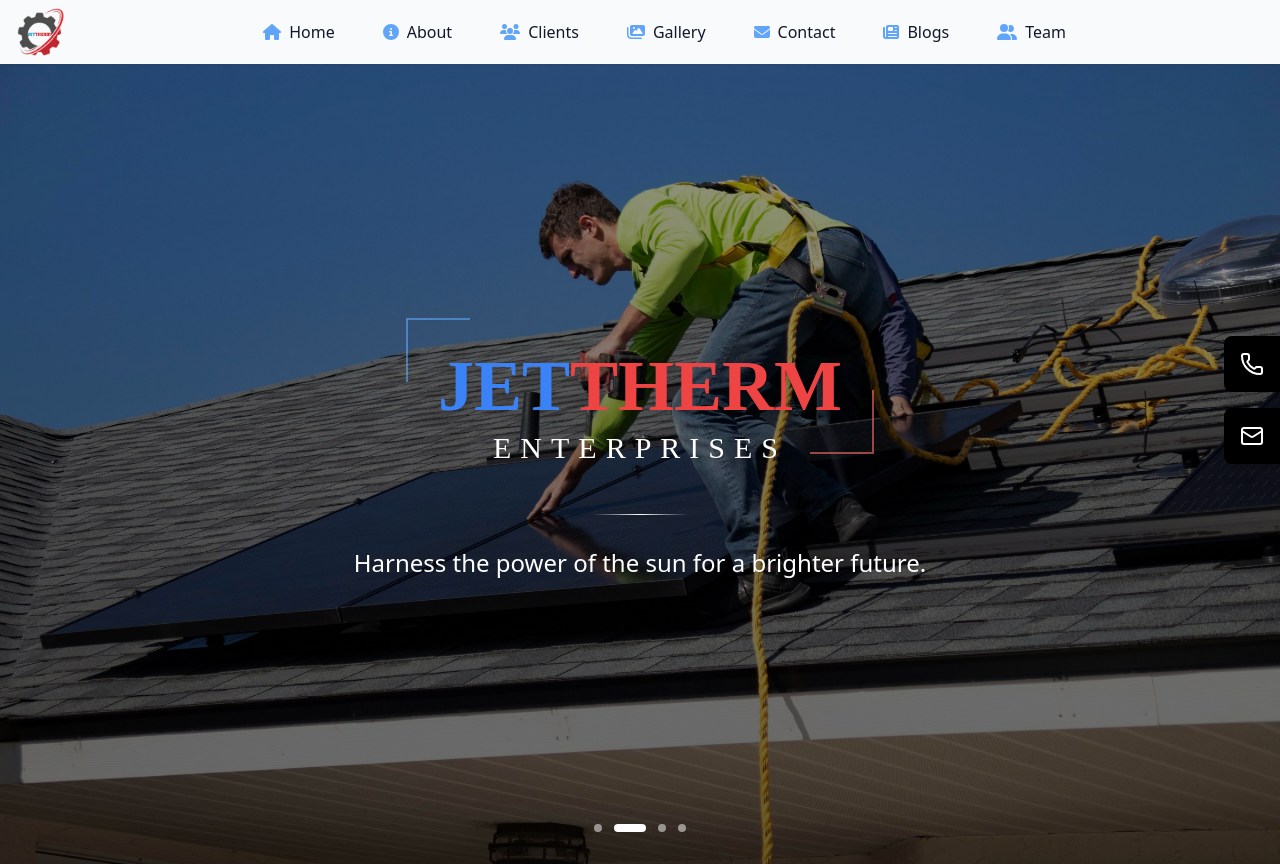
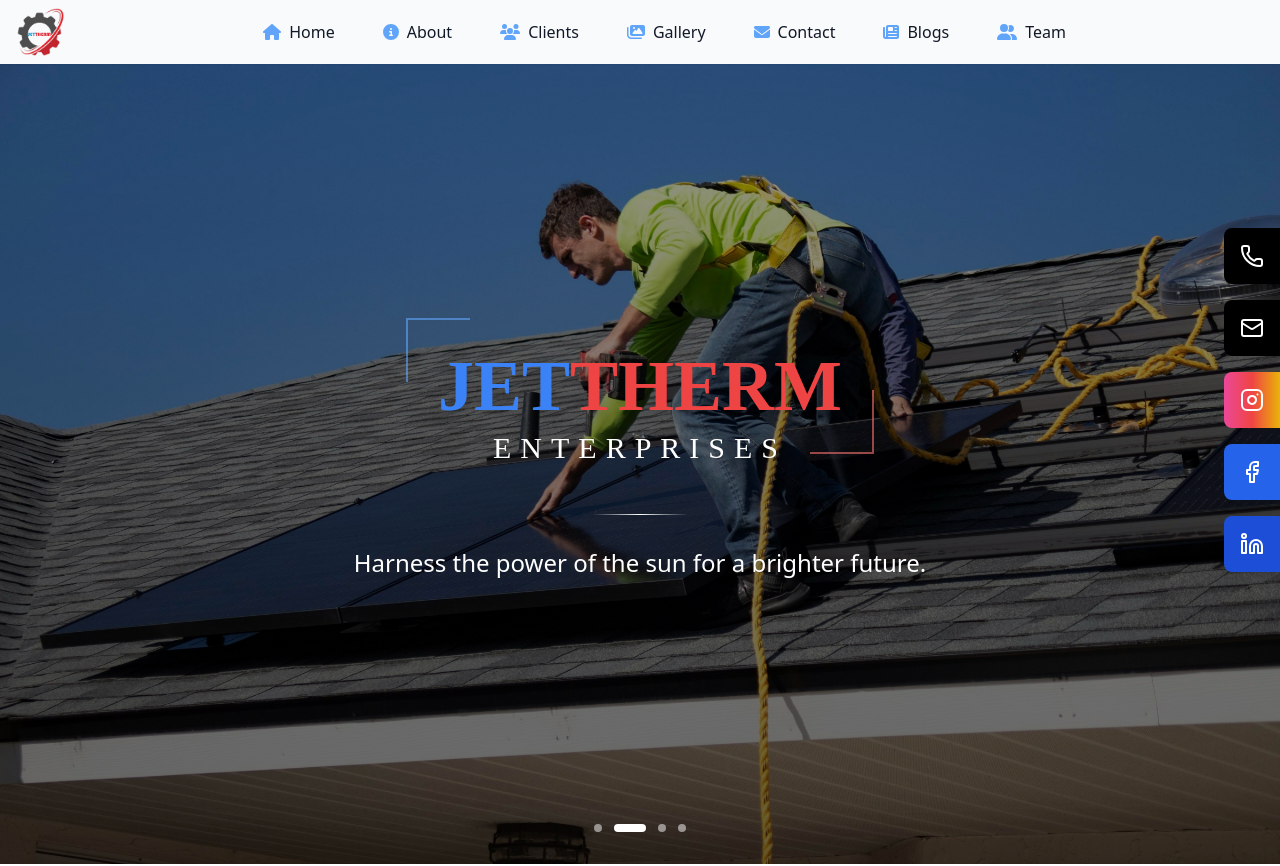
Before and after one commit to nandini-verma05/jettherm, a React (Create React App) app: page / in a window 1280 px wide. Shown: the top 866 px of the page. Built offline with nearby package versions, Linux system fonts and the light colour scheme.

Commit message:
icon added

```diff
--- a/src/components/client.jsx
+++ /dev/null
@@ -1,55 +0,0 @@
-import React from "react";
-
-// Array of logo images
-const logos = [
-  require("./assets/company_logo/logo1.png"),
-  require("./assets/company_logo/logo2.webp"),
-  require("./assets/company_logo/logo3.png"),
-  require("./assets/company_logo/logo5.png"),
-  require("./assets/company_logo/logo12.jpeg"),
-  require("./assets/company_logo/logo13.avif"),
-  require("./assets/company_logo/logo14.jpg"),
-];
-
-const Clients = () => {
-  return (
-    <section id="clients">
-    <section className="py-8 overflow-hidden">
-      <div className="container mx-auto px-4 ">
-        <h2 className="text-3xl font-bold text-center text-black mb-4"> Our Clients</h2>
-        <div className="w-48 h-1 bg-gradient-to-r from-blue-400 via-blue-600 to-blue-400 mx-auto mt-4 mb-4 rounded-full" />
-
-        <div className="container mx-auto px-4">
-          <div className="flex flex-nowrap items-center justify-start space-x-8 animate-marquee pb-4">
-            {logos.map((logo, index) => (
-              <div key={index} className="flex-shrink-0">
-                <img
-                  src={logo}
-                  alt={`Client logo ${index + 1}`}
-                  width={240}
-                  height={120}
-                  className="object-contain w-auto h-24 sm:h-32"
-                />
-              </div>
-            ))}
-            {/* Duplicate the logos to create a continuous scroll effect */}
-            {logos.map((logo, index) => (
-              <div key={index + logos.length} className="flex-shrink-0">
-                <img
-                  src={logo}
-                  alt={`Client logo ${index + 1}`}
-                  width={240}
-                  height={120}
-                  className="object-contain w-auto h-24 sm:h-32"
-                />
-              </div>
-            ))}
-          </div>
-        </div>
-      </div>
-    </section>
-    </section>
-  );
-};
-
-export default Clients;
--- a/src/components/floatingMenu.jsx
+++ b/src/components/floatingMenu.jsx
@@ -1,5 +1,5 @@
 import React, { useState } from 'react';
-import { Phone, Mail } from 'lucide-react';
+import { Phone, Mail, Instagram, Facebook, Linkedin } from 'lucide-react';
 
 const SideMenuItem = ({ Icon, text, bgColor, width, ariaLabel }) => {
   const [isHovered, setIsHovered] = useState(false);
@@ -10,7 +10,7 @@
       onMouseEnter={() => setIsHovered(true)}
       onMouseLeave={() => setIsHovered(false)}
     >
-      <div className="absolute right-0">
+      <div className="absolute right-0 overflow-hidden">
         <button
           className={`flex items-center justify-end transition-all duration-300 ease-in-out ${
             isHovered ? width : 'w-14'
@@ -53,6 +53,33 @@
             ariaLabel="Email us"
           />
         </div>
+        <div className="h-14">
+          <SideMenuItem
+            Icon={Instagram}
+            text="Instagram"
+            bgColor="bg-gradient-to-r from-pink-500 via-red-500 to-yellow-500"
+            width="w-64"
+            ariaLabel="Instagram"
+          />
+        </div>
+        <div className="h-14">
+          <SideMenuItem
+            Icon={Facebook}
+            text="Facebook"
+            bgColor="bg-blue-600"
+            width="w-64"
+            ariaLabel="Facebook"
+          />
+        </div>
+        <div className="h-14">
+          <SideMenuItem
+            Icon={Linkedin}
+            text="LinkedIn"
+            bgColor="bg-blue-700"
+            width="w-64"
+            ariaLabel="LinkedIn"
+          />
+        </div>
       </div>
     </div>
   );
--- a/src/components/home.jsx
+++ b/src/components/home.jsx
@@ -10,7 +10,7 @@
 import Gallery from './gallery';
 import ContactForm from './contact';
 import Blogs from './Blogs';
-import Clients from './client';
+import Clients from './Clients';
 import AnimationWrapper from './animations/AnimationWrapper';
 const Home = () => {
   return (
--- a/src/components/members.jsx
+++ b/src/components/members.jsx
@@ -42,7 +42,7 @@
   ];
 
   return (
-    <div className="relative  py-16 px-4 mb-12">
+    <div className="relative  py-16 px-4 mb-12 overflow-hidden">
 
       <div className="container mx-auto max-w-6xl">
         {/* Section Header */}
--- a/src/components/scope.jsx
+++ b/src/components/scope.jsx
@@ -88,7 +88,7 @@
 
   return (
 
-    <div className="relative py-24 min-h-screen">
+    <div className="relative py-24 min-h-screen overflow-hidden">
       {/* Background with multiple gradients for a more interesting effect */}
       <div className="container mx-auto px-6 relative z-10">
         {/* Header */}
--- a/src/components/services.jsx
+++ b/src/components/services.jsx
@@ -82,7 +82,7 @@
 
 
   return (
-    <div className="relative py-16 mt-12 mb-12">
+    <div className="relative py-16 mt-12 mb-12 overflow-hidden">
       <div className="container mx-auto px-4 max-w-6xl relative">
         {/* Header Section */}
 
--- a/src/components/work.jsx
+++ b/src/components/work.jsx
@@ -84,7 +84,7 @@
   ];
 
   return (
-    <div className="py-8 md:py-16 px-4">
+    <div className="py-8 md:py-16 px-4 overflow-hidden">
       <div className="max-w-6xl mx-auto">
         <div className="text-center mb-8 md:mb-16">
           <div className="inline-flex items-center justify-center p-3 md:p-4 mb-3 md:mb-4">
```
Also changed, not shown: 56 other files (tests, documents, lock files or other folders).
